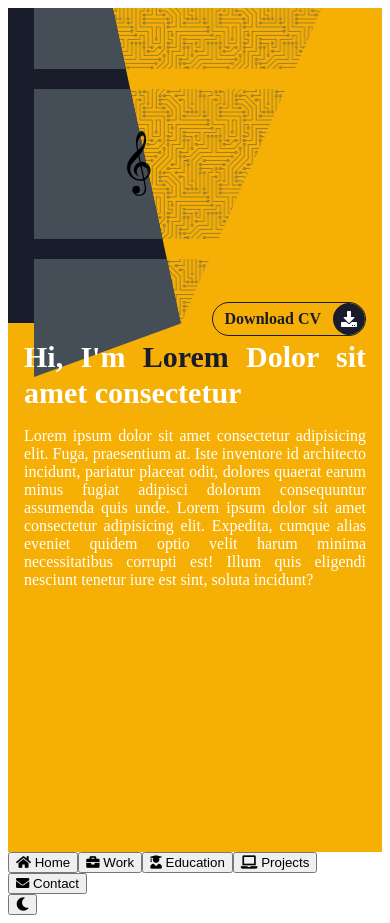
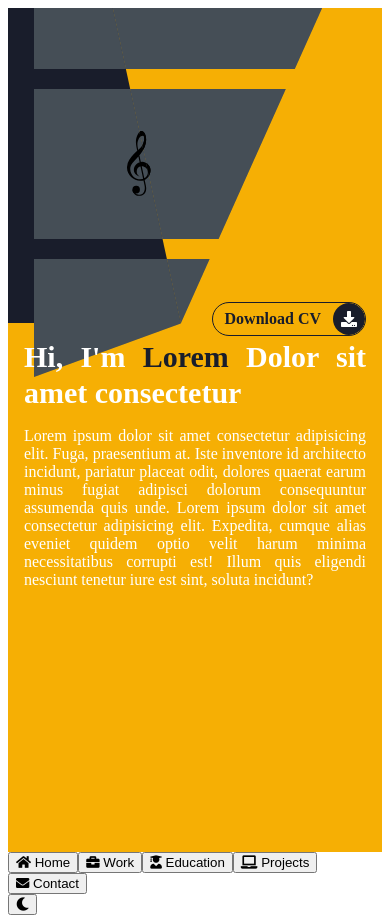
Before and after one commit to vikingviolinist/portfolio, a Svelte app: page / in a window 390 px wide. Built offline with nearby package versions, Linux system fonts and the light colour scheme.

Commit message:
📱 Show regular clef on mobile

```diff
--- a/src/App.svelte
+++ b/src/App.svelte
@@ -34,7 +34,11 @@
         class="left-header-right absolute top-0 flex justify-center items-center w-full h-full clip-path-right"
       >
         <div class="g-clef g-clef-right w-[20%] lg:w-[40%] z-[3] text-center">
-          <ClefCircuitBoard />
+          {#if window.screen.availWidth > 1024}
+            <ClefCircuitBoard />
+          {:else}
+            <Clef toggle={false} />
+          {/if}
         </div>
         <div
           class="g-clef g-clef-right w-[20%] lg:w-[40%] text-center g-clef-right-bg absolute z-[2]"
@@ -46,7 +50,11 @@
           class="lines lines-right flex flex-col gap-4 lg:gap-[6.5rem] absolute w-full left-[40%]"
         >
           {#each Array(5) as _, index (index)}
-            <LineRight />
+            {#if window.screen.availWidth > 1024}
+              <LineRight />
+            {:else}
+              <LineLeft />
+            {/if}
           {/each}
         </div>
       </div>
```
